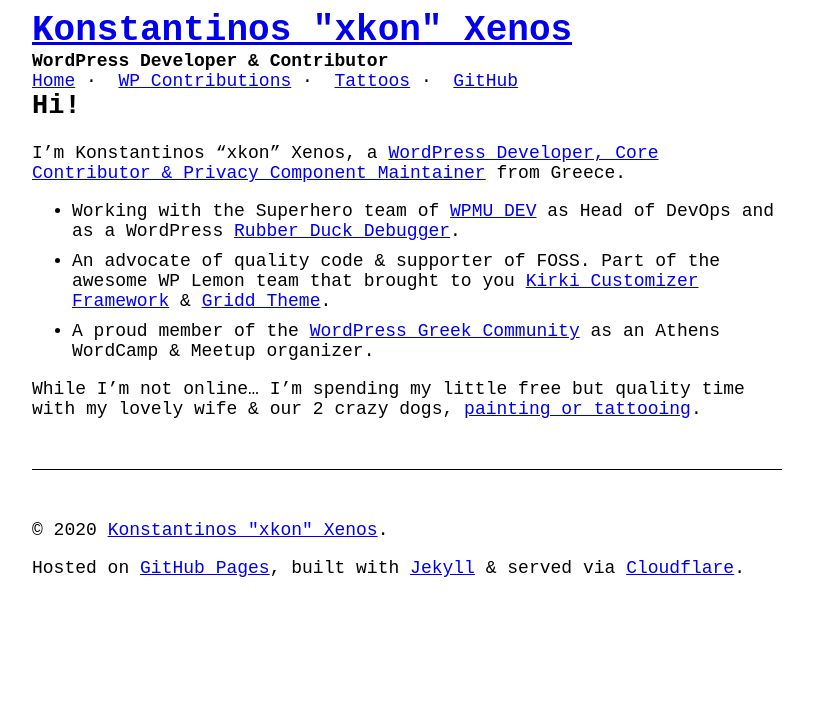
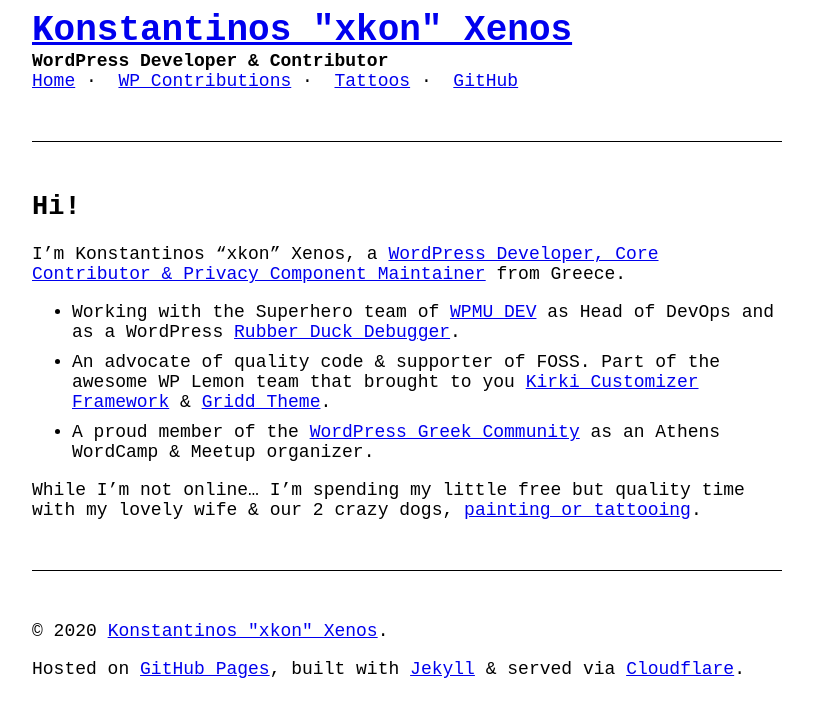
Before and after one commit to mrxkon/mrxkon.github.io, a Jekyll site: the page built from index.md, in a window 1280 px wide. Shown: the top 717 px of the page, without its empty margins (233-1046 px from the left). Built offline with Jekyll 4.4.1, drawn with Linux system fonts in a browser that asks for light colours.

Commit message:
Update header.html

```diff
--- a/_includes/header.html
+++ b/_includes/header.html
@@ -56,6 +56,9 @@
 			main {
 				padding-bottom: 50px;
 				margin-bottom: 50px;
+				padding-top: 50px;
+				margin-top: 50px;
+				border-top: 1px solid #000;
 				border-bottom: 1px solid #000;
 			}
 			main li {
```
